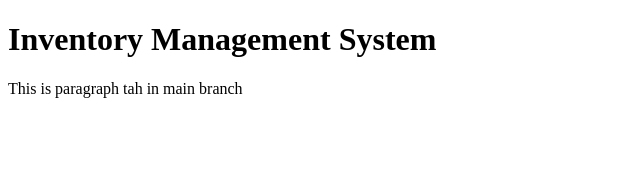
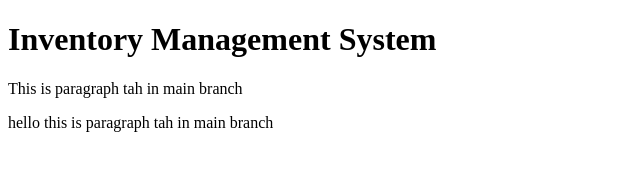
Before and after one commit to aagamparajuli/setutorial, a plain HTML site: page index.html in a window 1280 px wide. Shown: the whole page, without its empty margins (0-640 px from the left). Drawn offline with Linux system fonts and the light colour scheme.

Commit message:
added p index.html

```diff
--- a/index.html
+++ b/index.html
@@ -8,5 +8,6 @@
 <body>
     <h1>Inventory Management System</h1>
     <p>This is paragraph tah in main branch<p>
+        <p>hello this is paragraph tah in main branch<p>
 </body>
 </html>
```
